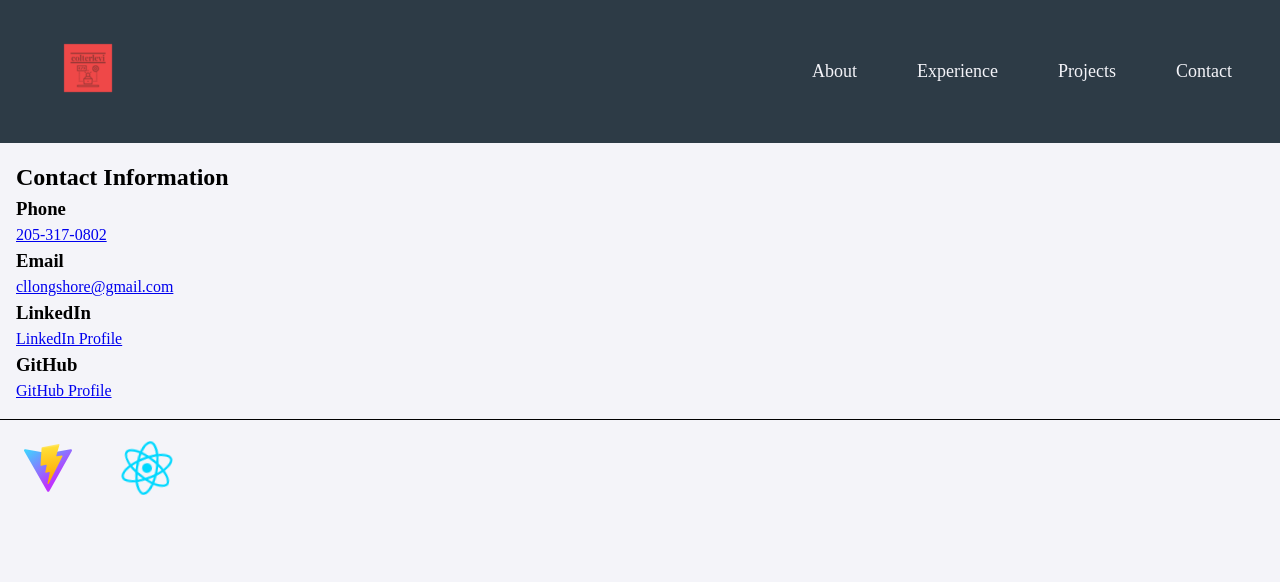
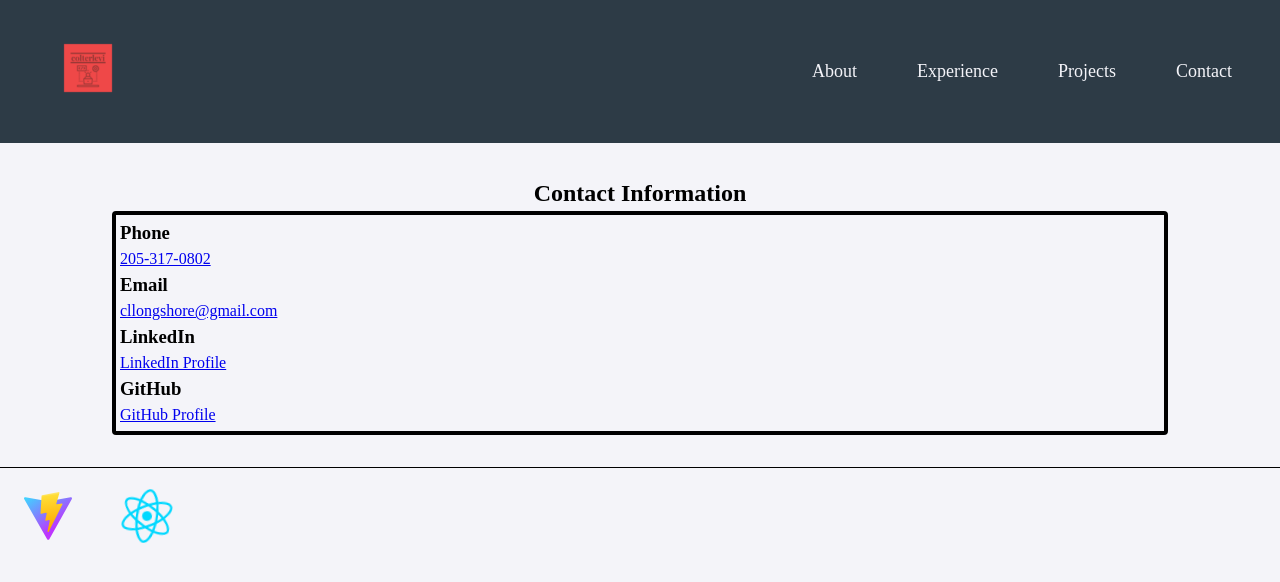
Before and after one commit to colterlevi/colterlevi_com, a React (Vite) app: page /contact in a window 1280 px wide. Shown: the top 582 px of the page. Built offline with nearby package versions, Linux system fonts and the light colour scheme; a web font is replaced by a local one.

Commit message:
contact css basic

```diff
--- a/src/App.css
+++ b/src/App.css
@@ -59,6 +59,7 @@ h1 {
   border-color: black;
   border-radius: 0.25rem;
   padding: 0.25rem;
+  overflow: hidden;
 }
 
 .aboutbtn {
--- a/src/components/Contact.jsx
+++ b/src/components/Contact.jsx
@@ -21,13 +21,13 @@ const Contact = () => {
     ];
 
     return (
-        <div>
+        <div className='card'>
             <h2>Contact Information</h2>
             <motion.div
                 initial="offscreen"
                 whileInView="onscreen"
                 viewport={{ once: true, amount: 0.5 }}
-                className="contact-gallery"
+                className="subcard"
             >
                 {contacts.map((contact) => (
                     <motion.div key={contact.id} variants={cardVariants} className="contact-card">
```
